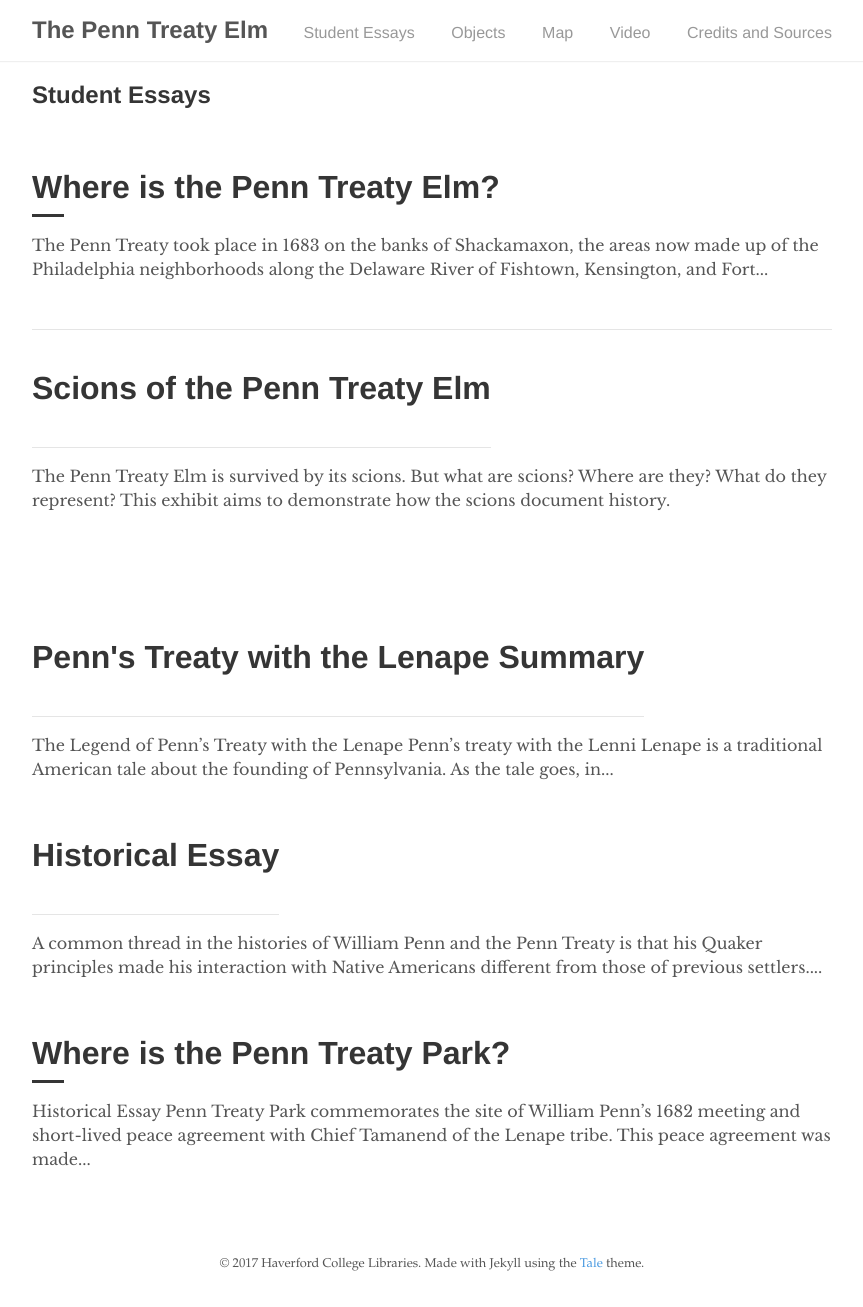
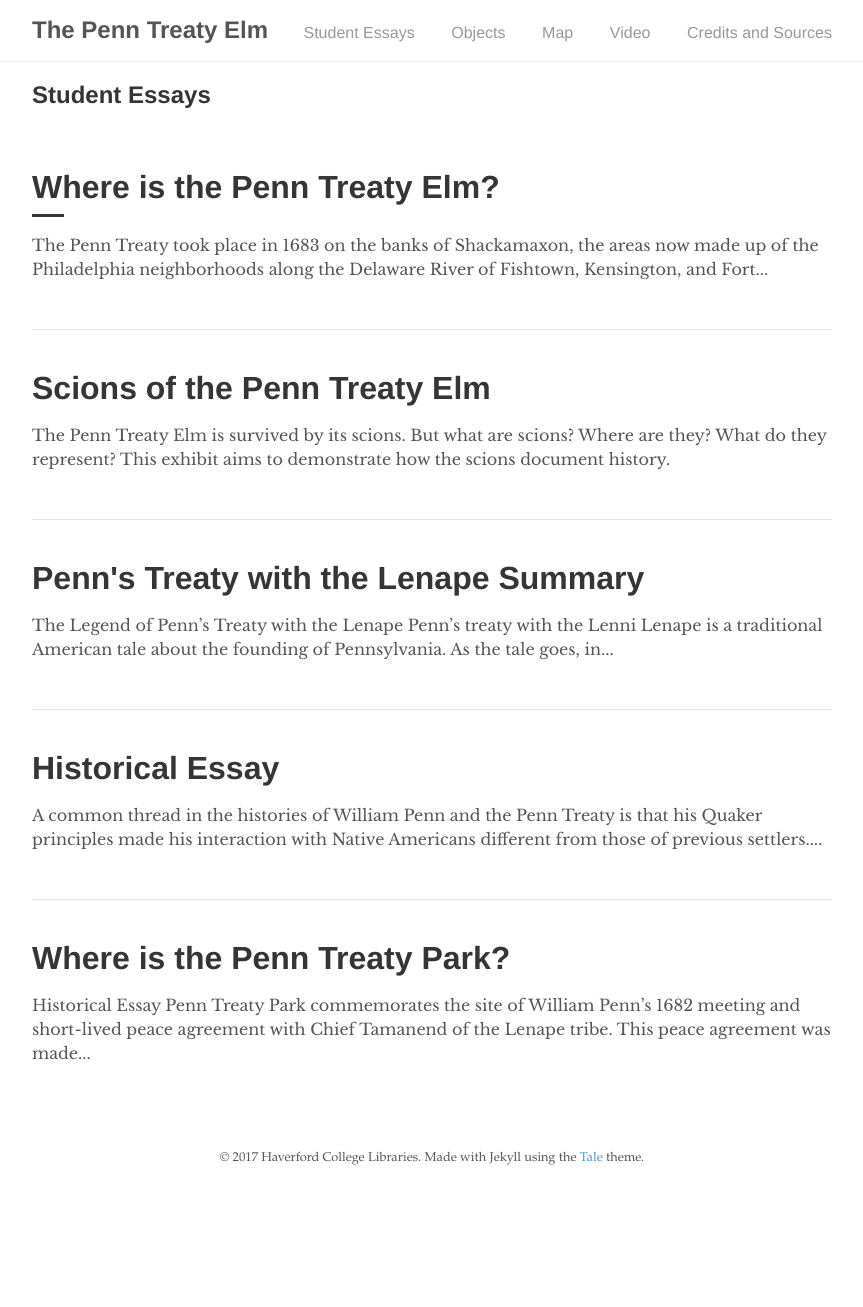
Before and after one commit to mzarafon/penn-treaty-elm, a Jekyll site: the page built from student-essays.html, in a window 1280 px wide. Shown: the whole page, without its empty margins (208-1071 px from the left). Built offline with Jekyll 4.4.1, drawn with Linux system fonts in a browser that asks for light colours; after the commit the page ends 1201 px from its top, so only the background shows below that.

Commit message:
Update student-essays.html

```diff
--- a/student-essays.html
+++ b/student-essays.html
@@ -16,43 +16,31 @@
 
       </div>
     </a>
+
+    <a href="scions-of-the-penn-treaty-elm" class="catalogue-item">
       <div>
-        <a href="scions-of-the-penn-treaty-elm" class="catalogue-item"><h3 class="catalogue-title">Scions of the Penn Treaty Elm</h3></a>
+        <h3 class="catalogue-title">Scions of the Penn Treaty Elm</h3>
         <p>The Penn Treaty Elm is survived by its scions. But what are scions? Where are they? What do they represent? This exhibit aims to demonstrate how the scions document history.</p>
       </div>
-
+    </a>
 
     <a href="Penn's-Treaty-with-the-Lenape-Summary" class="catalogue-item">
       <div>
         <h3 class="catalogue-title">Penn's Treaty with the Lenape Summary</h3>
+        <p>The Legend of Penn’s Treaty with the Lenape Penn’s treaty with the Lenni Lenape is a traditional American tale about the founding of Pennsylvania. As the tale goes, in...</p>
+      </div>
     </a>
-        <p>
-          The Legend of Penn’s Treaty with the Lenape Penn’s treaty with the Lenni Lenape is a traditional American tale about the founding of Pennsylvania. As the tale goes, in...
-        </p>
 
-      </div>
-
-
-
+    <a href="Historical-Essay" class="catalogue-item">
       <div>
-      <a href="Historical-Essay" class="catalogue-item">
-        <h1 class="catalogue-title">Historical Essay</h1>
-      </a>
-        <p>
-          A common thread in the histories of William Penn and the Penn Treaty is that his Quaker principles made his interaction with Native Americans different from those of previous settlers....
-        </p>
-
+        <h3 class="catalogue-title">Historical Essay</h3>
+        <p>A common thread in the histories of William Penn and the Penn Treaty is that his Quaker principles made his interaction with Native Americans different from those of previous settlers....</p>
       </div>
     </a>
 
     <a href="Where-is-the-Penn-Treaty-Park" class="catalogue-item">
       <div>
-        <h1 class="catalogue-title">Where is the Penn Treaty Park?</h1>
-        <div class="catalogue-line"></div>
-
-        <p>
-          Historical Essay Penn Treaty Park commemorates the site of William Penn’s 1682 meeting and short-lived peace agreement with Chief Tamanend of the Lenape tribe. This peace agreement was made...
-        </p>
-
+        <h3 class="catalogue-title">Where is the Penn Treaty Park?</h3>
+        <p>Historical Essay Penn Treaty Park commemorates the site of William Penn’s 1682 meeting and short-lived peace agreement with Chief Tamanend of the Lenape tribe. This peace agreement was made...</p>
       </div>
     </a>
```
